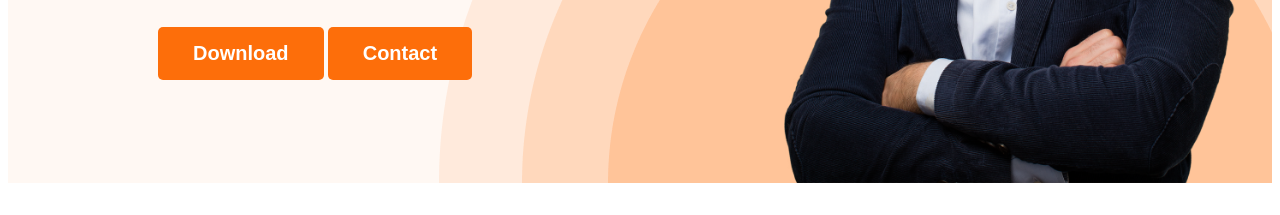
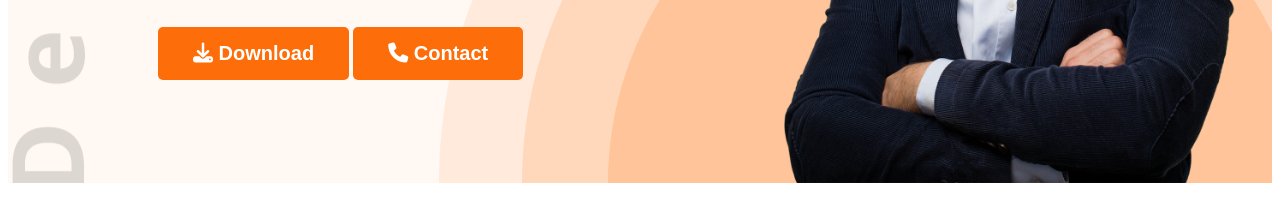
Before and after one commit to MuhammadAlaminMir/Developers_Portfolio, a plain HTML site: page index.html in a window 1280 px wide. Shown: the part 585-800 px from the top of the page. Drawn offline with nearby package versions, Linux system fonts and the light colour scheme.

Commit message:
icon added

```diff
--- a/index.html
+++ b/index.html
@@ -9,7 +9,7 @@
     <link rel="preconnect" href="https://fonts.gstatic.com" crossorigin>
     <link href="https://fonts.googleapis.com/css2?family=Open+Sans:ital,wght@0,300..800;1,300..800&display=swap"
         rel="stylesheet">
-
+    <script src="https://kit.fontawesome.com/058d401496.js" crossorigin="anonymous"></script>
     <link rel="stylesheet" href="styles/portfolio.css">
 </head>
 
@@ -30,8 +30,8 @@
                 <p class="banner-text">Shot what able cold new see hold.Friendly as an betrayed formerly he. Morning
                     because as to society
                     behaved moments.</p>
-                <button class="btn-primary">Download</button>
-                <button class="btn-primary">Contact</button>
+                <button class="btn-primary"> <i class="fa-solid fa-download"></i> Download</button>
+                <button class="btn-primary"> <i class="fa-solid fa-phone"></i> Contact</button>
             </div>
             <img src="./images/hardy.png" alt="">
         </div>
@@ -210,7 +210,8 @@
                 </div>
             </div>
             <div class="download-cv">
-                <button id="Ruseme-download" class="btn-primary">Download cv</button>
+                <button id="Ruseme-download" class="btn-primary"> <i class="fa-solid fa-download"></i> Download
+                    cv</button>
             </div>
         </section>
     </main>
--- a/styles/portfolio.css
+++ b/styles/portfolio.css
@@ -62,9 +62,10 @@ nav a {
 
 .header {
   background-color: #fff8f3;
-  background-image: url("../images/header_bg.png");
+  background-image: url("../images/header_bg.png"),
+    url("../images/developer.png");
   background-repeat: no-repeat;
-  background-position: bottom right;
+  background-position: bottom right, top left;
 }
 .banner {
   padding: 30px 30px 0px 150px;
```
